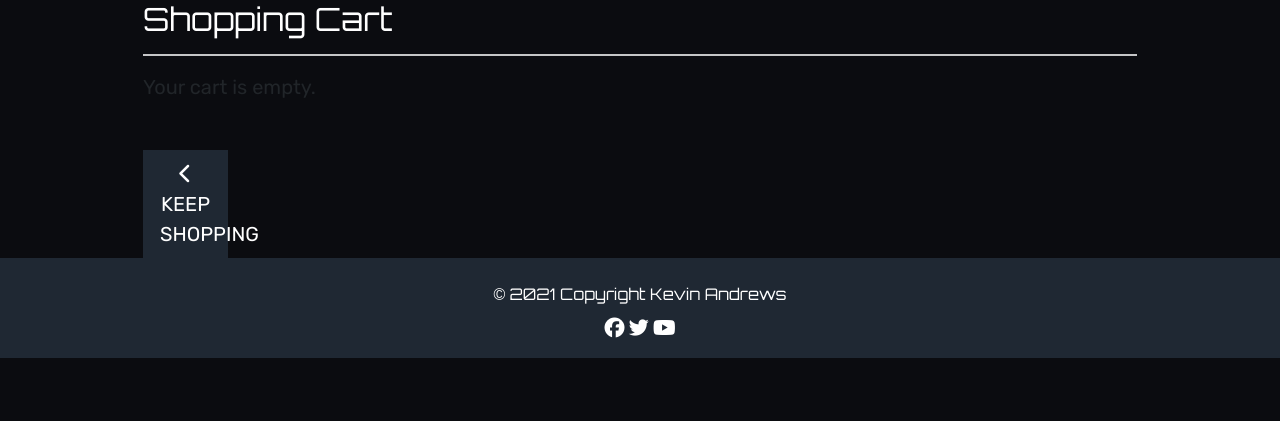
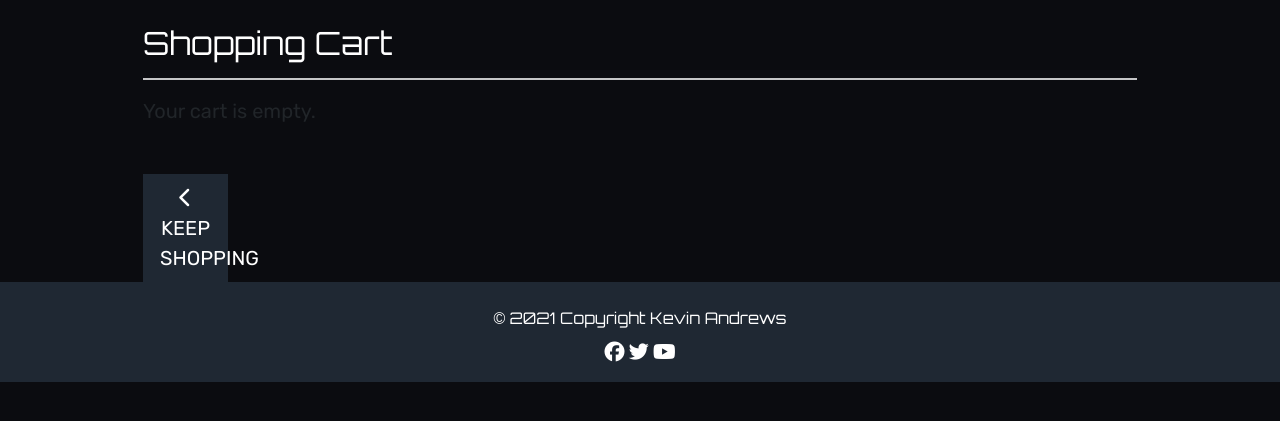
Before and after one commit to Code-Institute-Submissions/KevAndrews-Milestone_Project_4_DecResub, a Django app: page /cart/ in a window 1280 px wide. Shown: the part 158-579 px from the top of the page. Run offline with Django 3.2, Linux system fonts and the light colour scheme; some libraries are stand-ins or nearby versions.

Commit message:
Add favicon to site and update margin in cart page

```diff
--- a/cart/templates/cart/cart.html
+++ b/cart/templates/cart/cart.html
@@ -3,7 +3,7 @@
 
 {% block content %}
 <section class="cart-section container">
-    <div class="row">
+    <div class="row mt-4">
         <div class="col">
             <h2>Shopping Cart</h2>
             <hr>
--- a/templates/base.html
+++ b/templates/base.html
@@ -7,6 +7,7 @@
     <meta http-equiv="X-UA-Compatible" content="ie=edge">
     <meta charset="utf-8">
     <meta name="viewport" content="width=device-width, initial-scale=1, shrink-to-fit=no">
+    <link rel="shortcut icon" type="image/png" href="../media/favicon.ico"/>
     <link rel="stylesheet" href="https://stackpath.bootstrapcdn.com/bootstrap/4.4.1/css/bootstrap.min.css"
         integrity="sha384-Vkoo8x4CGsO3+Hhxv8T/Q5PaXtkKtu6ug5TOeNV6gBiFeWPGFN9MuhOf23Q9Ifjh" crossorigin="anonymous">
     <link rel="preconnect" href="https://fonts.googleapis.com">
```
Also changed, not shown: media/favicon.ico (added).
